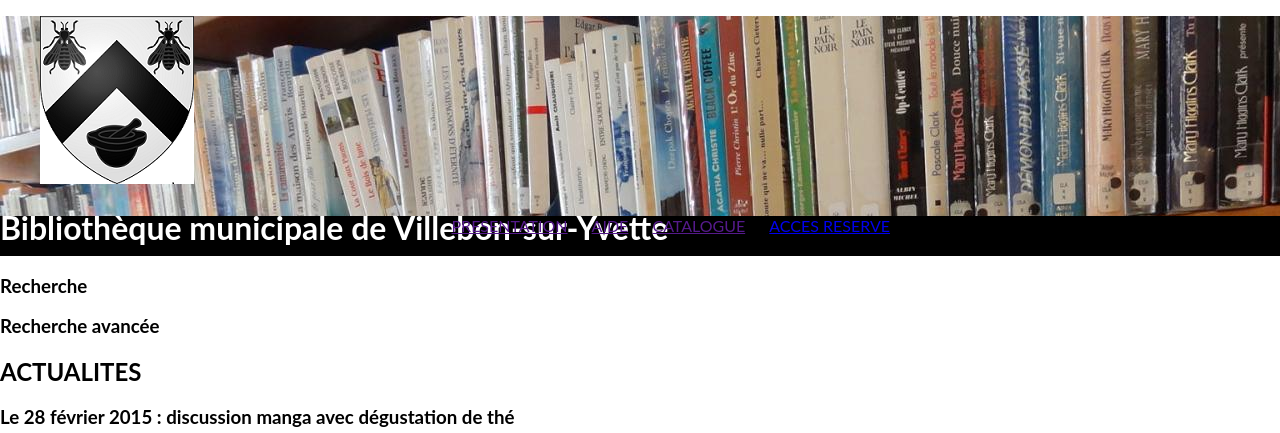
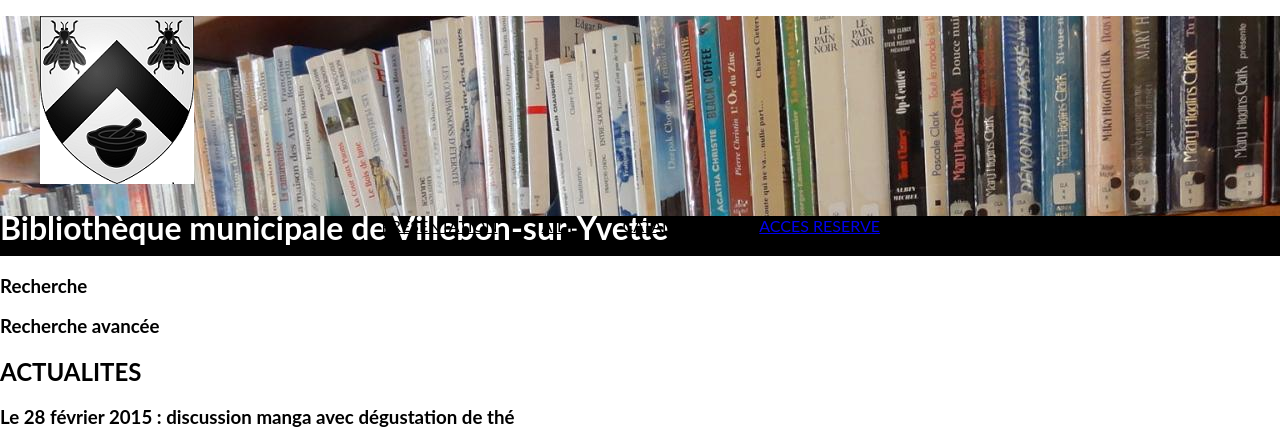
Before and after one commit to Villebon-Sur-Yvette/Projet-catalogue-PHP, a PHP site: page /homepage.html in a window 1280 px wide. Shown: the top 433 px of the page. Run offline with PHP 8.4, Linux system fonts and the light colour scheme.

Commit message:
Espérons qu'il n'y ait plus de conflits
gros bordel dans la css à cause des conflits, je bidouille directement dans GitHub pour tenter de sauver notre CSS !

```diff
--- a/css_projet_biblio.css
+++ b/css_projet_biblio.css
@@ -46,13 +46,10 @@ nav{
 #menu li{
     display:inline;
     list-style:none;
-<<<<<<< Updated upstream
-    padding:20px;
-=======
     padding:10px;
     margin:10px;
 }
->>>>>>> Stashed changes
+
 
 }
 
@@ -68,21 +65,14 @@ ul ul {
     display: none; /*permet de cacher les listes-enfants de listes*/
 }
 
-<<<<<<< Updated upstream
-li:hover ul.niveau2 {
-    display:block;    /*permet d'afficher les listes de différentes niveau en survolant les items des listes des niveaux supérieurs*/
-    background-color:green;
-=======
 
 li:hover > ul.niveau2{
     display:block; /*permet d'afficher les listes de différentes niveau en survolant les items des listes des niveaux supérieurs*/
     background-color:red;
->>>>>>> Stashed changes
     position:fixed; /* pour fixer les puces de la liste principale lorsqu'on affiche les listes secondaires*/
     overflow:visible;
 }
 
-<<<<<<< Updated upstream
 ul.niveau2 a{
     display:inline-block;
    }
@@ -99,12 +89,11 @@ a:visited {
     text-decoration: none;
     font-weight:normal;
     color:white;
-=======
+
 li li {
     position: relative;
 			display:inline-block;
 			list-style: none;
->>>>>>> Stashed changes
 }
 
 /*Positionnement et aspect des éléments de la page*/
```
